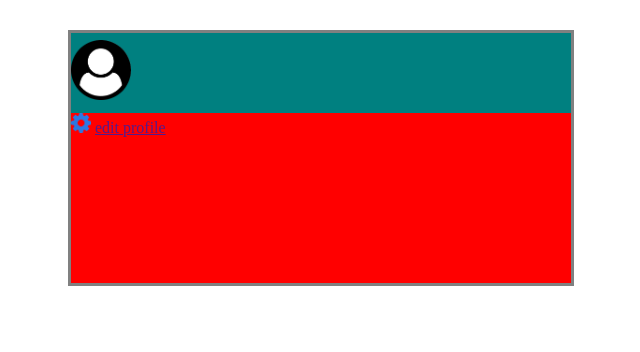
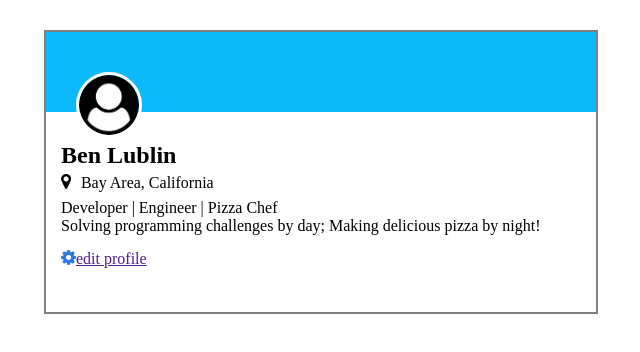
Before and after one commit to blublin/01_User_Card, a plain HTML site: page index.html in a window 1280 px wide. Shown: the whole page, without its empty margins (319-959 px from the left). Drawn offline with Linux system fonts and the light colour scheme.

Commit message:
Fixed positions

```diff
--- a/index.html
+++ b/index.html
@@ -9,15 +9,17 @@
 </head>
 <body>
     <div id="container">
-        <div class="profile-picture">
-            <img src="imgs/user-circle.png" alt="">
+        <div class="top-bar">
+            <img src="imgs/user-circle.png" alt="user image" class="profile-picture">
         </div>
-        <div class="top-bar"></div>
         <div class="main">
-            <h2 class="name"></h2>
-            <div class="location"></div>
-            <p class="skills"></p>
-            <p class="blurb"></p>
+            <h2 class="name">Ben Lublin</h2>
+            <div class="location">
+                <img src="imgs/map-marker.png" alt="Map marker">
+                <p>Bay Area, California</p>
+            </div>
+            <p class="skills">Developer | Engineer | Pizza Chef</p>
+            <p class="blurb">Solving programming challenges by day; Making delicious pizza by night!</p>
             <div class="settings">
                 <img src="imgs/gear.png" alt="settings cogwheel">
                 <a href="">edit profile</a>
--- a/style.css
+++ b/style.css
@@ -5,32 +5,53 @@
 }
 
 #container {
-    width: 500px;
-    height: 250px;
-    border: 3px solid gray;
-    background-color: red;
+    width: 550px;
+    height: 280px;
+    border: 2px solid gray;
+    /* background-color: red; */
     margin: 30px auto;
 }
 
 .top-bar {
     height: 80px;
-    background-color: teal;
+    background-color: rgb(13, 184, 251);
+    margin-bottom: 30px;
 }
 
-.profile-picture > img {
+.profile-picture {
     height: 60px;
-    position: absolute;
+    border: 3px solid white;
+    border-radius: 50%;
+    position: relative;
     top: 40px;
+    left: 30px;
+}
+
+.main {
+    padding-left: 15px;
+}
+.name {
+    margin-bottom: 5px;
+}
+
+.location {
+    display: flex;
+    height: 25px;
+}
+
+.location > img {
+    height: 15px;
+    margin-right: 10px;
+}
+
+.blurb {
+    margin-bottom: 15px;
 }
 
 .settings > img {
-    height: 20px;
-}
-
-.main {
-    display: flex;
+    height: 15px;
 }
 
 .settings {
-    align-self: flex-end;
+    display: flex;
 }
```
